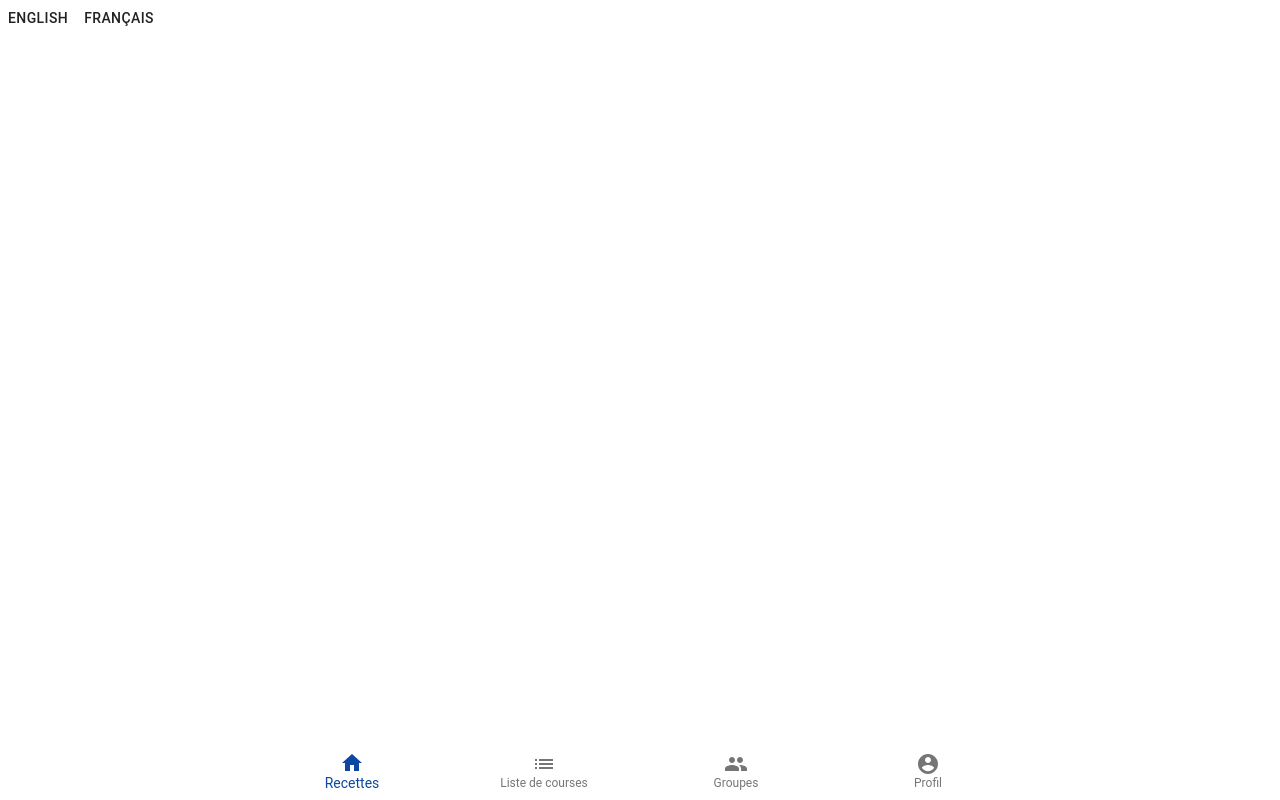
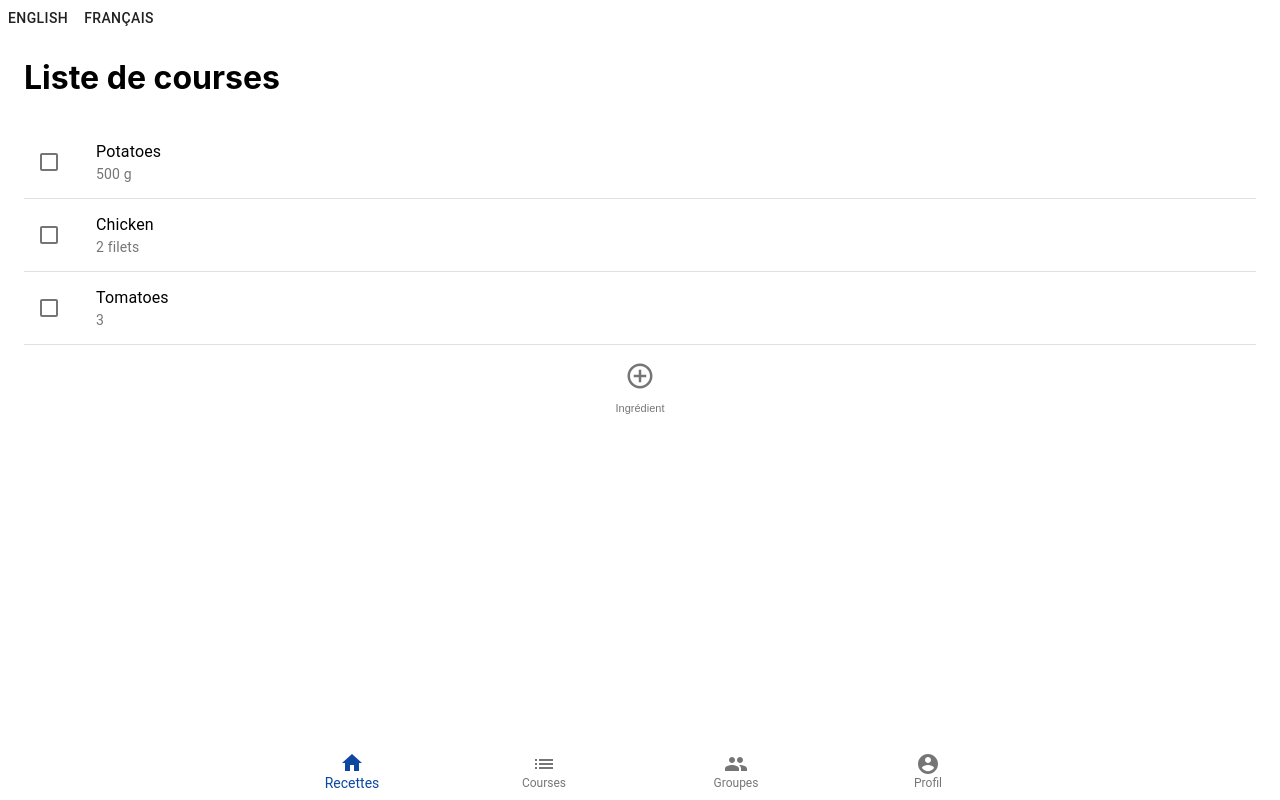
Before and after one commit to lololau/recikeep_old, a React (Create React App) app: page /groceryList in a window 1280 px wide. Built offline with nearby package versions, Linux system fonts and the light colour scheme.

Commit message:
Add grocery_list file

```diff
--- a/src/App.tsx
+++ b/src/App.tsx
@@ -12,6 +12,7 @@ import React from 'react';
 import { ThemeProvider } from '@material-ui/core/styles';
 import { createMuiTheme } from '@material-ui/core/styles';
 import ToolsBar from './containers/toolsbar/toolsbar';
+import GroceryList from './containers/grocery list/grocery_list';
 
 const theme = createMuiTheme({
     palette: {
@@ -40,8 +41,8 @@ const App = (): JSX.Element => {
                     <Route path={'/recipe/:index'} component={MyRecipe} />
                     <Route path={'/recipes/selection_part/1'} component={SelectionRecipes} />
                     <Route path={'/recipes/selection_part/2'} component={SelectionParts} />
-                    {/* <Route path="/groups" component={Groups}/>
-          <Route path="/groceryList" component={GroceryList}/> */}
+                    {/* <Route path="/groups" component={Groups}/> */}
+                    <Route path={'/groceryList'} component={GroceryList} />
                     <Route path={'/new_recipe'} component={NewRecipe} />
                 </div>
                 <ToolsBar style={{ position: 'fixed', bottom: 0, width: '100%' }} />
--- /dev/null
+++ b/src/containers/grocery list/grocery_list.tsx
@@ -0,0 +1,71 @@
+import React, { FC } from 'react';
+import Container from '@material-ui/core/Container';
+import { useTranslation } from 'react-i18next';
+import List from '@material-ui/core/List';
+import ListItemIcon from '@material-ui/core/ListItemIcon';
+import ListItem from '@material-ui/core/ListItem';
+import Checkbox from '@material-ui/core/Checkbox';
+import ListItemText from '@material-ui/core/ListItemText';
+import AddCircleOutlineOutlinedIcon from '@material-ui/icons/AddCircleOutlineOutlined';
+import { IconButton } from '@material-ui/core';
+import Grid from '@material-ui/core/Grid';
+import Box from '@material-ui/core/Box';
+
+type IngredientListProps = {
+    ingredients: ingredient[];
+};
+
+type ingredient = {
+    name: string;
+    unity: string;
+    quantity: string;
+};
+
+type ingredients = ingredient[];
+
+const myIngredients: ingredients = [
+    { name: 'Potatoes', unity: '500', quantity: 'g' },
+    { name: 'Chicken', unity: '2', quantity: 'filets' },
+    { name: 'Tomatoes', unity: '3', quantity: '' },
+];
+
+const CheckIngredientsList: FC<IngredientListProps> = (props) => {
+    return (
+        <List>
+            {props.ingredients.map((ingredient, index) => {
+                return (
+                    <ListItem divider={true} key={index}>
+                        <ListItemIcon>
+                            <Checkbox edge="start" checked={false} tabIndex={-1} disableRipple />
+                        </ListItemIcon>
+                        <ListItemText
+                            primary={ingredient.name}
+                            secondary={ingredient.unity + ' ' + ingredient.quantity}
+                            id={index.toString()}
+                        />
+                    </ListItem>
+                );
+            })}
+        </List>
+    );
+};
+
+const GroceryList = (): JSX.Element => {
+    const { t } = useTranslation();
+    return (
+        <Container>
+            <h1>{t('groceryList.title-page')}</h1>
+            <CheckIngredientsList ingredients={myIngredients} />
+            <Box>
+                <IconButton style={{ width: '100%' }}>
+                    <Grid container direction="column" alignItems="center" spacing={1}>
+                        <AddCircleOutlineOutlinedIcon style={{ fontSize: 30 }} />
+                        <p style={{ fontSize: 11 }}>{t('groceryList.add-ingredient')}</p>
+                    </Grid>
+                </IconButton>
+            </Box>
+        </Container>
+    );
+};
+
+export default GroceryList;
--- a/src/containers/new recipe/new_recipe.tsx
+++ b/src/containers/new recipe/new_recipe.tsx
@@ -12,7 +12,7 @@ import Autocomplete from '@material-ui/lab/Autocomplete';
 const UnitsComboBox = (): JSX.Element => {
     const { t } = useTranslation();
 
-    const units: string[] = ['ml', 'dl', 'cl', 'l', 'mg', 'g', 'kg'];
+    const units: string[] = ['ml', 'dl', 'cl', 'l', 'mg', 'g', 'kg', '', 'filets'];
 
     const [unit] = useState('');
 
--- a/src/containers/recipes/recipes.tsx
+++ b/src/containers/recipes/recipes.tsx
@@ -18,6 +18,7 @@ import InputBase from '@material-ui/core/InputBase';
 import AddCircleOutlineOutlinedIcon from '@material-ui/icons/AddCircleOutlineOutlined';
 import Container from '@material-ui/core/Container';
 import Box from '@material-ui/core/Box';
+import Grid from '@material-ui/core/Grid';
 
 type recipe = {
     title: string;
@@ -132,10 +133,13 @@ const HomeRecipes = (): JSX.Element => {
             <div className="RecipesList">
                 <RecipesList recipes={myRecipes} />
             </div>
-            <IconButton>
-                <Link to="/new_recipe">
-                    <AddCircleOutlineOutlinedIcon color="primary" />
-                </Link>
+            <IconButton style={{ width: '100%' }}>
+                <Grid container direction="column" alignItems="center" spacing={1}>
+                    <Link to="/new_recipe">
+                        <AddCircleOutlineOutlinedIcon style={{ fontSize: 30 }} />
+                        <p style={{ fontSize: 11 }}>{t('recipes.add-recipe')}</p>
+                    </Link>
+                </Grid>
             </IconButton>
         </Container>
     );
--- a/src/containers/recipes/recipes_selection1.tsx
+++ b/src/containers/recipes/recipes_selection1.tsx
@@ -1,5 +1,5 @@
 import { RecipesListProps, TagsComboBox, TypeComboBox, myRecipes } from './recipes';
-import { FunctionComponent } from 'react';
+import { FC } from 'react';
 import { useTranslation } from 'react-i18next';
 import InputBase from '@material-ui/core/InputBase';
 import IconButton from '@material-ui/core/IconButton';
@@ -12,9 +12,9 @@ import ListItemText from '@material-ui/core/ListItemText';
 import { Link } from 'react-router-dom';
 import React from 'react';
 
-const SelectionRecipesList: FunctionComponent<RecipesListProps> = (props) => {
+const SelectionRecipesList: FC<RecipesListProps> = (props) => {
     return (
-        <List style={{ width: 300 }}>
+        <List>
             {props.recipes.map((recipe, index) => {
                 return (
                     <ListItem divider={true} key={index}>
--- a/src/containers/recipes/recipes_selection2.tsx
+++ b/src/containers/recipes/recipes_selection2.tsx
@@ -10,6 +10,7 @@ import ListItemText from '@material-ui/core/ListItemText';
 import Button from '@material-ui/core/Button';
 import Autocomplete from '@material-ui/lab/Autocomplete';
 import React from 'react';
+import { Link } from 'react-router-dom';
 
 export const PartsComboBox = (): JSX.Element => {
     const { t } = useTranslation();
@@ -79,7 +80,9 @@ const SelectionParts = (): JSX.Element => {
             <div className="SelectionRecipesList">
                 <SelectionPartsRecipes recipes={myRecipes} />
             </div>
-            <Button color="primary">{t('toolsbar.groceryList')}</Button>
+            <Link to="/groceryList">
+                <Button color="primary">{t('toolsbar.groceryList')}</Button>
+            </Link>
         </div>
     );
 };
--- a/src/locales/en/translation.json
+++ b/src/locales/en/translation.json
@@ -15,7 +15,8 @@
     "search": "Search...",
     "tagList": "Tags",
     "types": "Types",
-    "selectRecipes": "Select Recipes"
+    "selectRecipes": "Select Recipes",
+    "add-recipe": "Recipe"
   },
   "recipe": {
     "title": "Pate Carbonara",
@@ -61,6 +62,10 @@
     "add-ingredient": "Add an ingredient",
     "unitsBox": "Unit",
     "unitsBox-quantity": "Quantity"
+  },
+  "groceryList": {
+    "title-page": "Grocery List",
+    "add-ingredient": "Ingredient"
   }
 
 }
--- a/src/locales/fr/translation.json
+++ b/src/locales/fr/translation.json
@@ -6,7 +6,7 @@
   },
   "toolsbar": {
     "recipes": "Recettes",
-    "groceryList": "Liste de courses",
+    "groceryList": "Courses",
     "groups": "Groupes",
     "profile": "Profil"
   },
@@ -15,7 +15,8 @@
     "search": "Recheche...",
     "tagList": "Balises",
     "types": "Types",
-    "selectRecipes": "Selection de Recettes"
+    "selectRecipes": "Selection de Recettes",
+    "add-recipe": "Recette"
   },
   "recipe": {
     "title": "Pate Carbonara",
@@ -61,5 +62,9 @@
     "add-ingredient": "Ajouter un ingrédient",
     "unitsBox-unit": "Unité",
     "unitsBox-quantity": "Quantité"
+  },
+  "groceryList": {
+    "title-page": "Liste de courses",
+    "add-ingredient": "Ingrédient"
   }
 }
```
